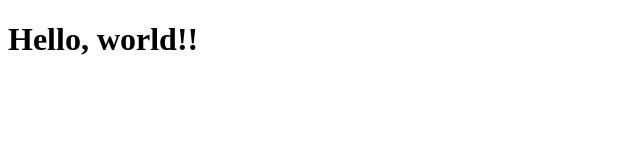
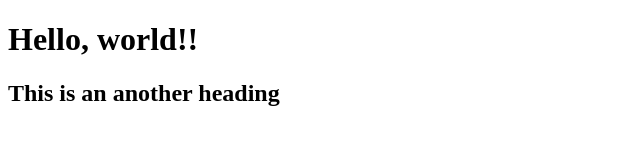
Before and after one commit to aaronjacobpj/web-development-git, a plain HTML site: page index.html in a window 1280 px wide. Shown: the whole page, without its empty margins (0-640 px from the left). Drawn offline with Linux system fonts and the light colour scheme.

Commit message:
added an another heading in index html file

```diff
--- a/index.html
+++ b/index.html
@@ -4,5 +4,6 @@
     </head>
     <body>
         <h1>Hello, world!!</h1>
+        <h2>This is an another heading</h2>
     </body>
 </html>
```
